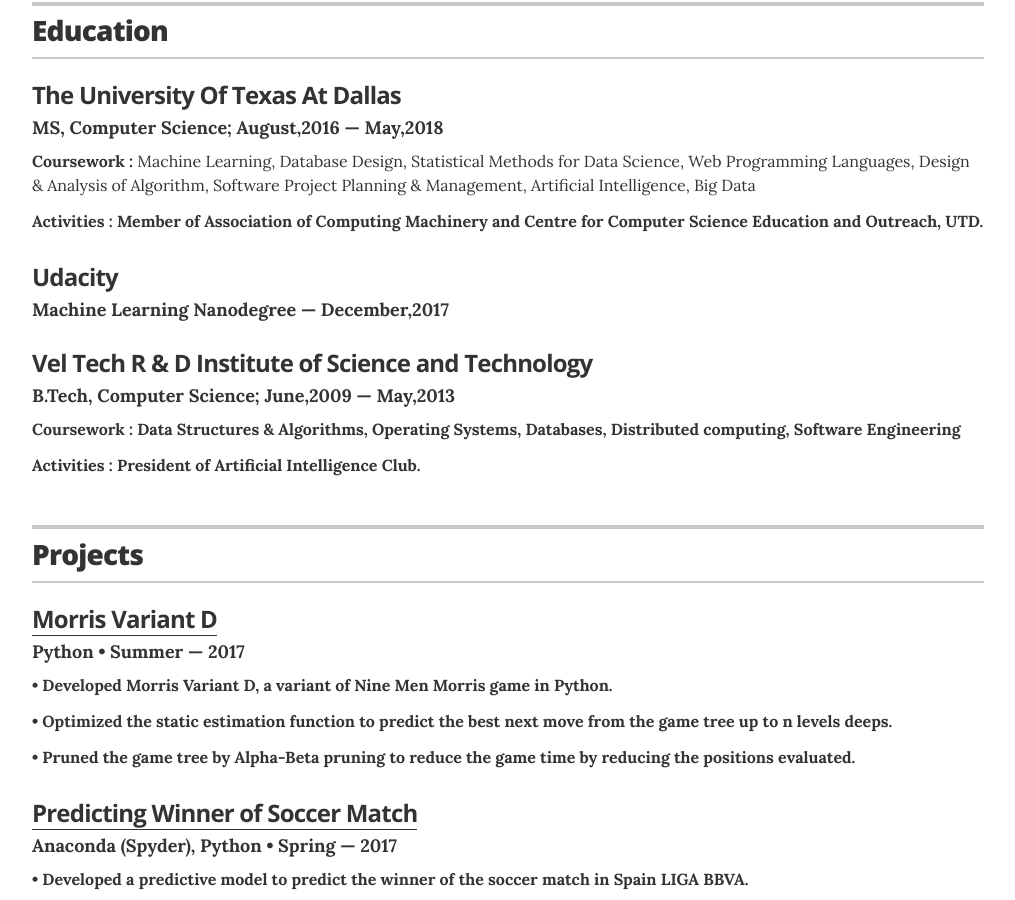
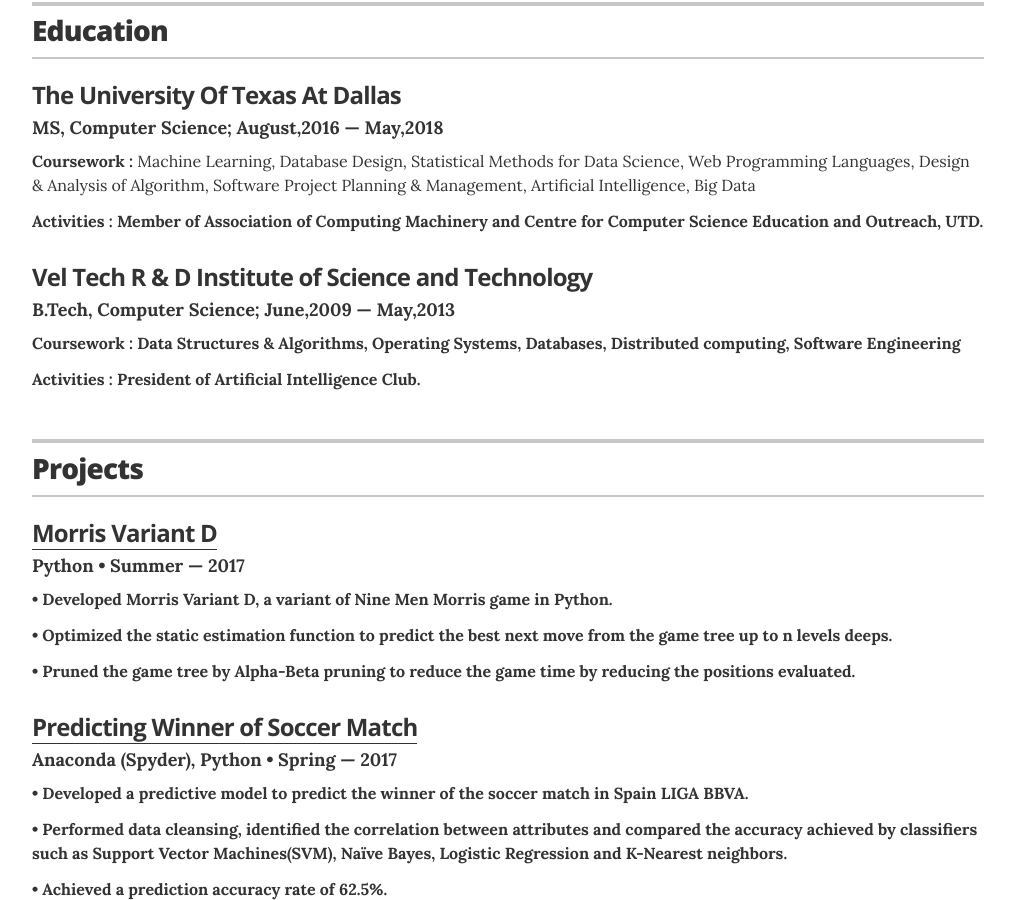
Before and after one commit to mohanakrishnavh/mohanakrishnavh.github.io, a Jekyll site: the page index.html, which Jekyll copies as it is, in a window 1280 px wide and 900 px high, scrolled down 537 px. Shown: the whole window, without its empty margins (132-1147 px from the left). Built offline with Jekyll 4.4.1, drawn with Linux system fonts in a browser that asks for light colours.

Commit message:
Update index.html

```diff
--- a/index.html
+++ b/index.html
@@ -128,10 +128,10 @@
 	     <p class="resume-item-copy"><b>Activities : Member of Association of Computing Machinery and Centre for Computer Science Education and Outreach, UTD. </p>
 	      </div>
 
-        <div class="resume-item" itemscope itemprop="alumniOf" itemtype="http://schema.org/CollegeOrUniversity">
+   <!--      <div class="resume-item" itemscope itemprop="alumniOf" itemtype="http://schema.org/CollegeOrUniversity">
           <h3 class="resume-item-title" itemprop="name">Udacity</h3>
           <h4 class="resume-item-details" itemprop="description">Machine Learning Nanodegree &mdash; December,2017</h4>
-        </div>
+        </div> -->
 
 
 		<div class="resume-item" itemscope itemprop="alumniOf" itemtype="http://schema.org/CollegeOrUniversity">
```
